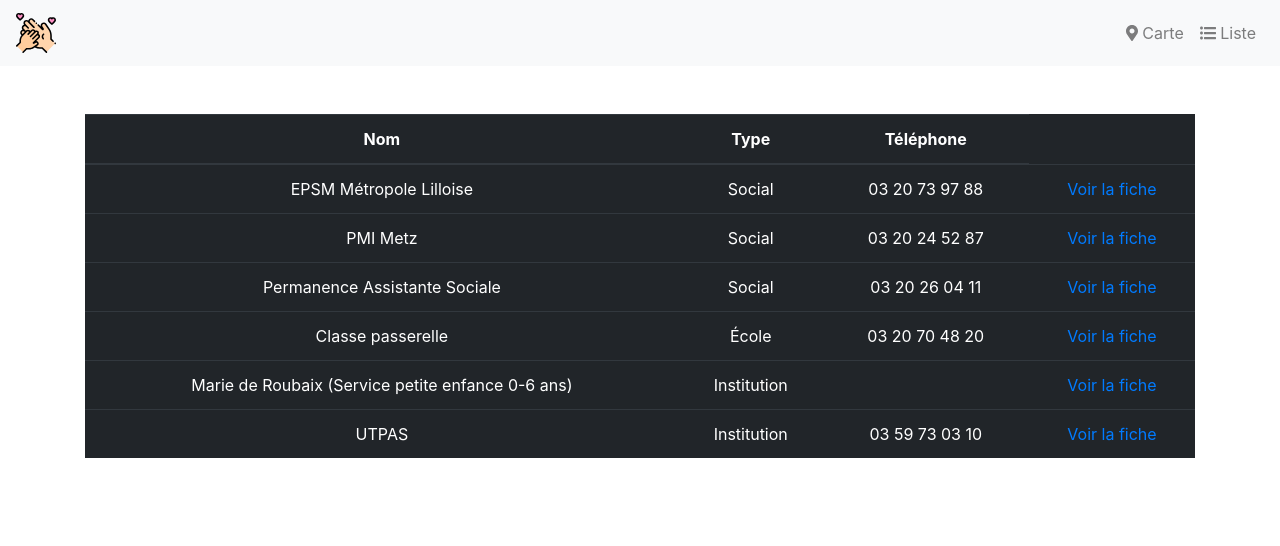
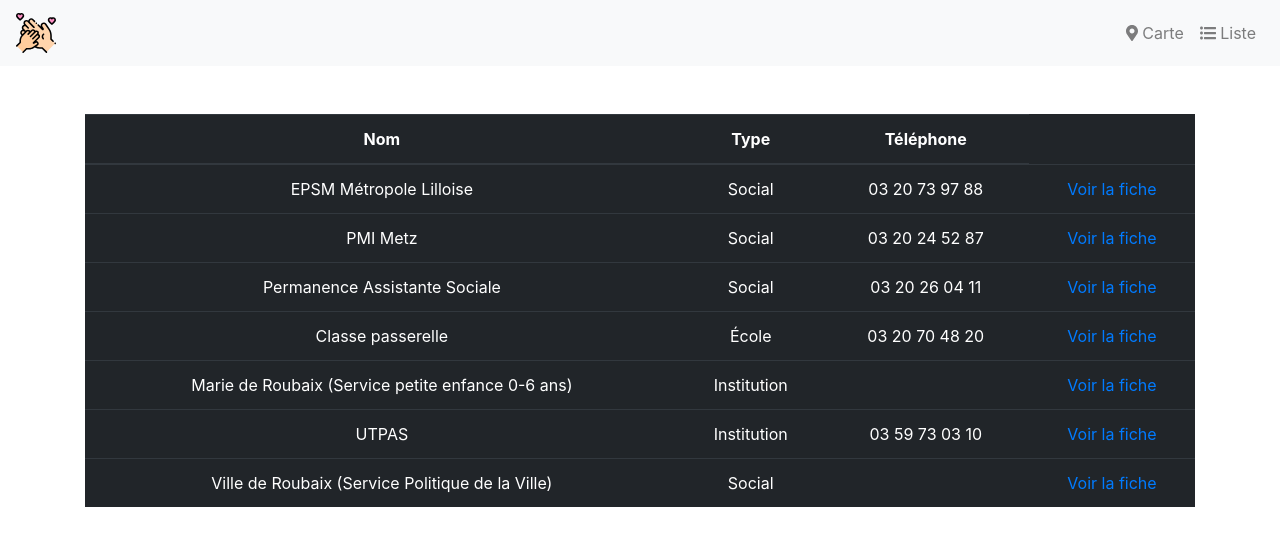
Before and after one commit to commissionparentalite/commissionparentalite.github.io, a Jekyll site: the page built from list.html, in a window 1280 px wide. Shown: the top 546 px of the page. Built offline with Jekyll 4.4.1, drawn with Linux system fonts in a browser that asks for light colours; nearby versions of some CDN libraries; some of the changed lines change nothing that is shown.

Commit message:
Update from Forestry.io - Updated ville-de-roubaix-service-politique-de-la-ville.md

```diff
--- a/_membres/ville-de-roubaix-service-politique-de-la-ville.md
+++ b/_membres/ville-de-roubaix-service-politique-de-la-ville.md
@@ -3,6 +3,23 @@
 layout: post
 desc: true
 date: 2018-09-10 13:25:41 +0000
-published: false
+name: Ville de Roubaix (Service Politique de la Ville)
+type: Social
+rue: Hôtel de Ville, 51 Grand Place
+ville: 59100
+cp: Roubaix
+phone: ''
+image: ''
+logo: ''
+keywords: []
+contacts: []
 
 ---
+## Missions
+
+* Accompagner les porteurs de projet et les actions financés dans le cadre du contrat de ville sur le secteur NORD de Roubaix
+* Piloter les dispositifs de démocratie participative
+* Animer la concertation dans le cadre des opérations d'aménagement et de rénovation urbaine relatives aux quartiers Nord
+* Suivre de A à Z les actions visant à réduire les inégalités  (dans les domaines de la santé, l'education,la sécurité,la cohésion sociale) portées par les associations du secteur Nord
+* Soutien technique apporté au Conseil citoyen Nord, aux porteurs de dossier Projets d'Initiatives Citoyennes (PIC, actions collectives), ou encore Fonds de Travaux Urbains (FTU, micro-aménagements)
+* Coanimer les réunions publiques et ateliers de travail mis en place par la Ville, pour associer les habitants et acteurs de proximité du secteur Nord aux grandes décisions relatives qui les concernent en matière rénovation urbaine des quartiers Nord (PRU2, secteurs Alma/Cul-de-Four/Entrepont)
```
